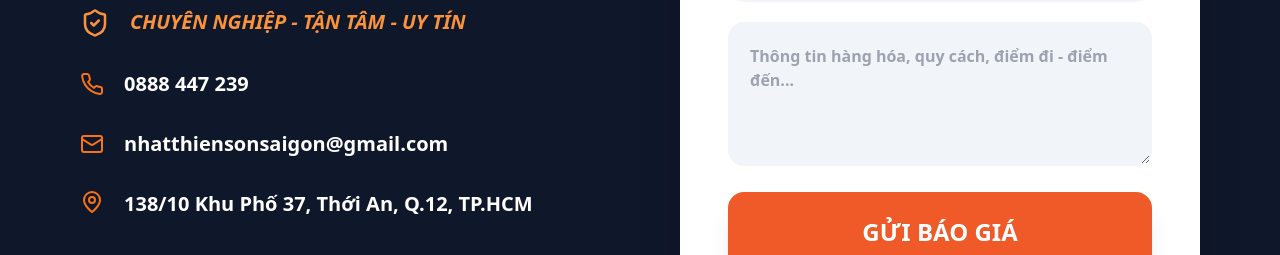
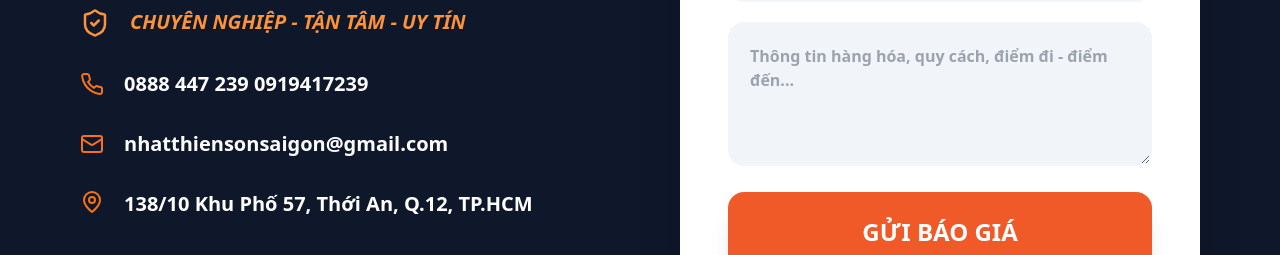
Before and after one commit to laiducanh75-tech/web-nhat-thiem, a Next.js app: page / in a window 1280 px wide. Shown: the part 2287-2542 px from the top of the page. Built offline with nearby package versions, Linux system fonts and the light colour scheme.

Commit message:
Update page.tsx

```diff
--- a/app/page.tsx
+++ b/app/page.tsx
@@ -25,7 +25,7 @@ export default function LogisticsPage() {
       <header className="sticky top-0 z-50 bg-[#002b5b] text-white shadow-2xl">
         <div className="container mx-auto px-4 h-24 flex items-center justify-between">
           <div className="flex items-center gap-4">
-            <img src="https://i.ibb.co/Xz900jC/logo-ts-red.png" alt="Logo" className="h-16 w-auto bg-white p-1.5 rounded-lg shadow-lg" />
+            <img src="https://postimg.cc/fJQYXwSh" alt="Logo" className="h-16 w-auto bg-white p-1.5 rounded-lg shadow-lg" />
             <div>
               <div className="font-black text-xl md:text-2xl leading-none uppercase tracking-tight">Nhất Thiên Sơn</div>
               <div className="text-[10px] md:text-xs text-orange-400 tracking-[0.3em] font-bold mt-1">SAIGÒN LOGISTICS</div>
@@ -59,7 +59,7 @@ export default function LogisticsPage() {
       {/* 3. HERO BANNER - Bến cảng Container & Ô tra cứu (Chuẩn nts.jpg) */}
       <section className="relative h-[700px] flex items-center text-white overflow-hidden">
         <div className="absolute inset-0 z-0">
-          <img src="https://images.unsplash.com/photo-1590496794008-383c8070b257?auto=format&fit=crop&q=80" className="w-full h-full object-cover" alt="Port" />
+          <img src="?https://i.postimg.cc/9FmK6yPr/nts.jpg?auto=mat&fit=crop&q=80" className="w-full h-full object-cover" alt="Port" />
           <div className="absolute inset-0 bg-gradient-to-r from-[#002b5b]/95 via-[#002b5b]/70 to-transparent"></div>
         </div>
 
@@ -136,9 +136,10 @@ export default function LogisticsPage() {
               <h2 className="text-5xl md:text-7xl font-black mb-8 leading-tight tracking-tighter">Kết nối <br/><span className="text-orange-500">Báo giá</span></h2>
               <div className="space-y-8 text-xl font-bold">
                 <div className="flex items-start gap-5 italic text-orange-400"> <ShieldCheck size={30}/> CHUYÊN NGHIỆP - TẬN TÂM - UY TÍN</div>
-                <div className="flex items-center gap-5"><Phone className="text-orange-500"/> 0888 447 239</div>
+                <div className="flex items-center gap-5"><Phone className="text-orange-500"/> 0888 447 239
+                                                                                              0919417239</div>
                 <div className="flex items-center gap-5"><Mail className="text-orange-500"/> nhatthiensonsaigon@gmail.com</div>
-                <div className="flex items-start gap-5"><MapPin className="text-orange-500 shrink-0"/> 138/10 Khu Phố 37, Thới An, Q.12, TP.HCM</div>
+                <div className="flex items-start gap-5"><MapPin className="text-orange-500 shrink-0"/> 138/10 Khu Phố 57, Thới An, Q.12, TP.HCM</div>
               </div>
             </div>
 
```
